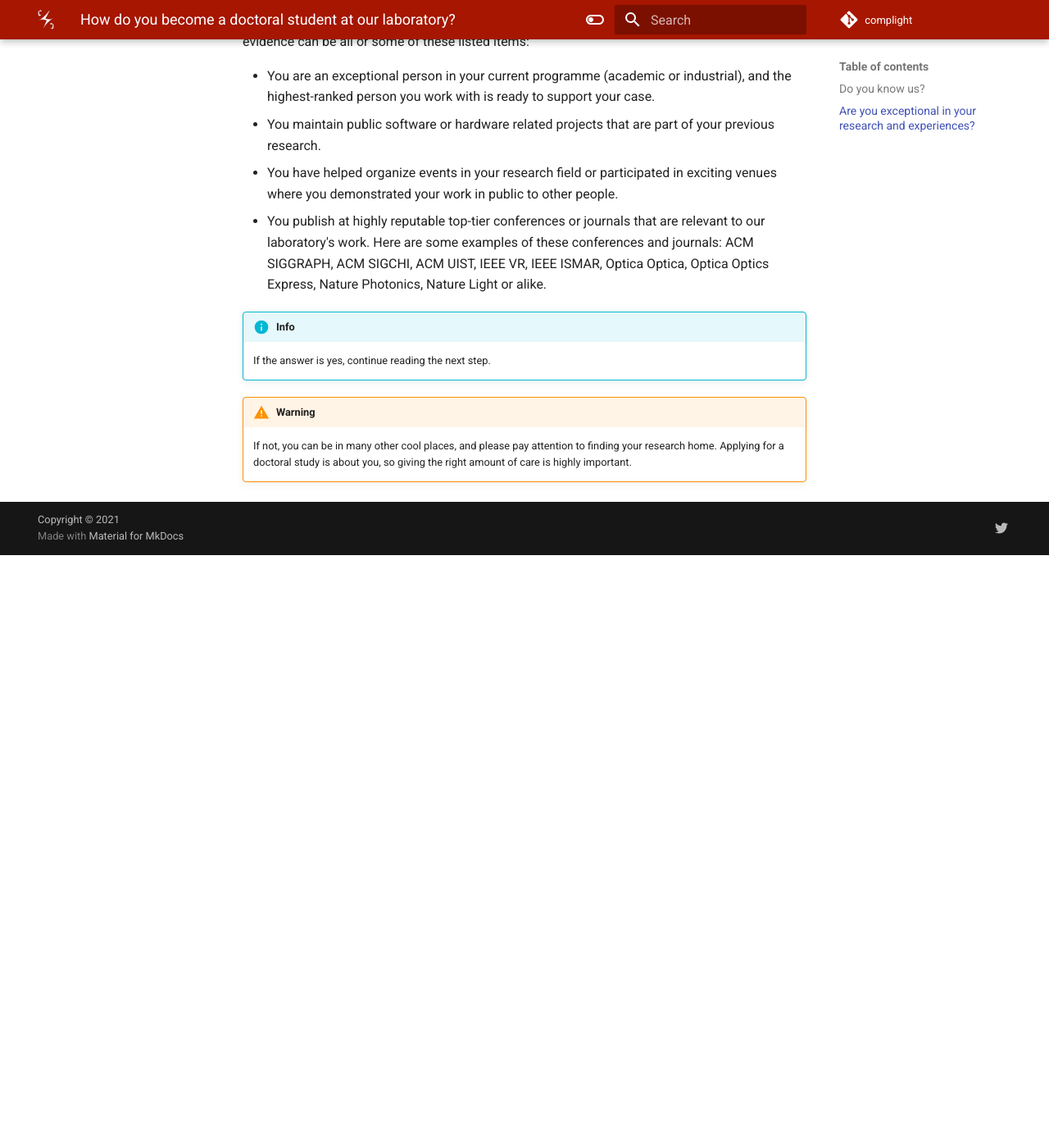
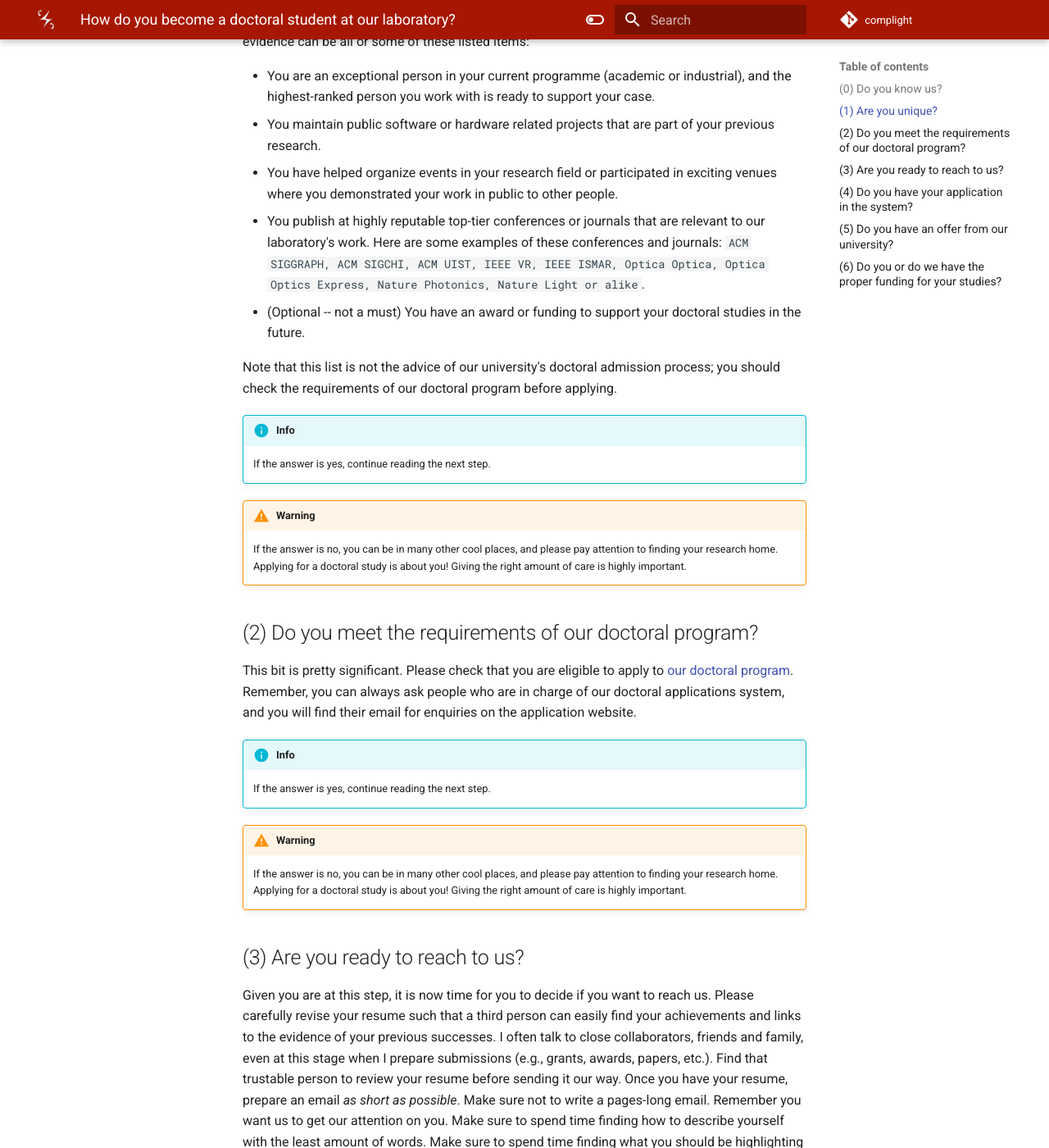
Before and after one commit to complight/complight.github.io, an MkDocs documentation site: the page built from docs/documentation/become_phd_student.md, in a window 1280 px wide and 1400 px high, scrolled down 1020 px. Shown: the whole window at 82% size. Built offline with MkDocs 1.6.1 and Material for MkDocs 9.7.7, drawn with Linux system fonts in a browser that asks for light colours; before the commit the page ends 1697 px from its top, so only the background shows below that; some of the changed text lies outside the part shown.

Commit message:
Improving documentation list.

```diff
--- a/docs/documentation/become_phd_student.md
+++ b/docs/documentation/become_phd_student.md
@@ -3,7 +3,7 @@
 I wrote this documentation to shed light on the subject of how can you become a doctoral student at our laboratory.
 Please continue reading the steps listed below to get a better idea of the case.
 
-## Do you know us?
+## (0) Do you know us?
 
 This one is a crucial question.
 In any case, whenever you apply to something, you have to understand what you are applying for.
@@ -16,10 +16,11 @@ Once you have an image in your mind about our laboratory, ask yourself if you ar
     If the answer is yes, continue reading the next step.
 
 !!! Warning
-    If not, you can be in many other cool places, and please pay attention to finding your research home.
-    Applying for a doctoral study is about you, so giving the right amount of care is highly important.
+    If the answer is no, you can be in many other cool places, and please pay attention to finding your research home.
+    Applying for a doctoral study is about you!
+    Giving the right amount of care is highly important.
 
-## Are you exceptional in your research and experiences?
+## (1) Are you unique?
 
 Being exceptional may mean many things.
 Most importantly, being exceptional here refers to being rare.
@@ -31,11 +32,95 @@ This evidence can be all or some of these listed items:
 - You are an exceptional person in your current programme (academic or industrial), and the highest-ranked person you work with is ready to support your case.
 - You maintain public software or hardware related projects that are part of your previous research.
 - You have helped organize events in your research field or participated in exciting venues where you demonstrated your work in public to other people.
-- You publish at highly reputable top-tier conferences or journals that are relevant to our laboratory's work. Here are some examples of these conferences and journals: ACM SIGGRAPH, ACM SIGCHI, ACM UIST, IEEE VR, IEEE ISMAR, Optica Optica, Optica Optics Express, Nature Photonics, Nature Light or alike.
+- You publish at highly reputable top-tier conferences or journals that are relevant to our laboratory's work. Here are some examples of these conferences and journals: `ACM SIGGRAPH, ACM SIGCHI, ACM UIST, IEEE VR, IEEE ISMAR, Optica Optica, Optica Optics Express, Nature Photonics, Nature Light or alike`.
+- (Optional -- not a must) You have an award or funding to support your doctoral studies in the future.
+
+Note that this list is not the advice of our university's doctoral admission process; you should check the requirements of our doctoral program before applying.
 
 !!! Info
     If the answer is yes, continue reading the next step.
 
 !!! Warning
-    If not, you can be in many other cool places, and please pay attention to finding your research home.
-    Applying for a doctoral study is about you, so giving the right amount of care is highly important.
+    If the answer is no, you can be in many other cool places, and please pay attention to finding your research home.
+    Applying for a doctoral study is about you!
+    Giving the right amount of care is highly important.
+
+## (2) Do you meet the requirements of our doctoral program?
+
+This bit is pretty significant.
+Please check that you are eligible to apply to [our doctoral program](https://www.ucl.ac.uk/prospective-students/graduate/research-degrees/computer-science-4-year-programme-mphil-phd).
+Remember, you can always ask people who are in charge of our doctoral applications system, and you will find their email for enquiries on the application website.
+
+!!! Info
+    If the answer is yes, continue reading the next step.
+
+!!! Warning
+    If the answer is no, you can be in many other cool places, and please pay attention to finding your research home.
+    Applying for a doctoral study is about you!
+    Giving the right amount of care is highly important.
+
+## (3) Are you ready to reach to us?
+
+Given you are at this step, it is now time for you to decide if you want to reach us.
+Please carefully revise your resume such that a third person can easily find your achievements and links to the evidence of your previous successes.
+I often talk to close collaborators, friends and family, even at this stage when I prepare submissions (e.g., grants, awards, papers, etc.).
+Find that trustable person to review your resume before sending it our way.
+Once you have your resume, prepare an email *as short as possible*.
+Make sure not to write a pages-long email.
+Remember you want us to get our attention on you.
+Make sure to spend time finding how to describe yourself with the least amount of words.
+Make sure to spend time finding what you should be highlighting in your email about you (e.g., my recent superb paper, funding that I have for doctoral training, your unique disruptive line of research).
+Make sure to state if you have funding at hand.
+
+!!! Info
+    If the answer is yes, add your resume to your email and send it to [k.aksit@ucl.ac.uk](mailto:k.aksit@ucl.ac.uk).
+
+!!! Warning
+    If the answer is no, you can be in many other cool places, and please pay attention to finding your research home.
+    Applying for a doctoral study is about you!
+    Giving the right amount of care is highly important.
+
+## (4) Do you have your application in the system?
+
+Use [our doctoral program's website](https://www.ucl.ac.uk/prospective-students/graduate/research-degrees/computer-science-4-year-programme-mphil-phd) for your application.
+After your submission, if all goes well, you will be interviewed by academics at our university.
+You can find a copy of [our interview form](http://www.cs.ucl.ac.uk/fileadmin/UCL-CS/images/Research_Student_Information/PhDinterviewform.pdf).
+Note that interview questions are not limited to this specific form.
+
+!!! Info
+    If the answer is yes, continue reading the next step.
+
+!!! Warning
+    If the answer is no, you can be in many other cool places, and please pay attention to finding your research home.
+    Applying for a doctoral study is about you!
+    Giving the right amount of care is highly important.
+
+
+## (5) Do you have an offer from our university?
+
+Our admission and offer process can take a long time.
+Make sure to keep in touch with us.
+Once you get your offer from the university, let us know immediately.
+
+!!! Info
+    If the answer is yes, continue reading the next step.
+
+!!! Warning
+    If the answer is no, you can be in many other cool places, and please pay attention to finding your research home.
+    Applying for a doctoral study is about you!
+    Giving the right amount of care is highly important.
+
+## (6) Do you or do we have the proper funding for your studies?
+
+You may have no funds at hand, or our laboratory is not able to fund you at this time.
+However, please make sure to contact us.
+Depending on your profile, we may direct you to sources that can help you obtain your funding.
+Or even better, you or we may have the proper funding for your studies.
+
+!!! Info
+    If the answer is yes, you will be admitted to our laboratory and university. We look forward to collaborating with you and conducting exciting research with you in the future.
+
+!!! Warning
+    If the answer is no, you can be in many other cool places, and please pay attention to finding your research home.
+    Applying for a doctoral study is about you!
+    Giving the right amount of care is highly important.
```
Also changed, not shown: docs/documentation/index.md (+6 -0 lines).
